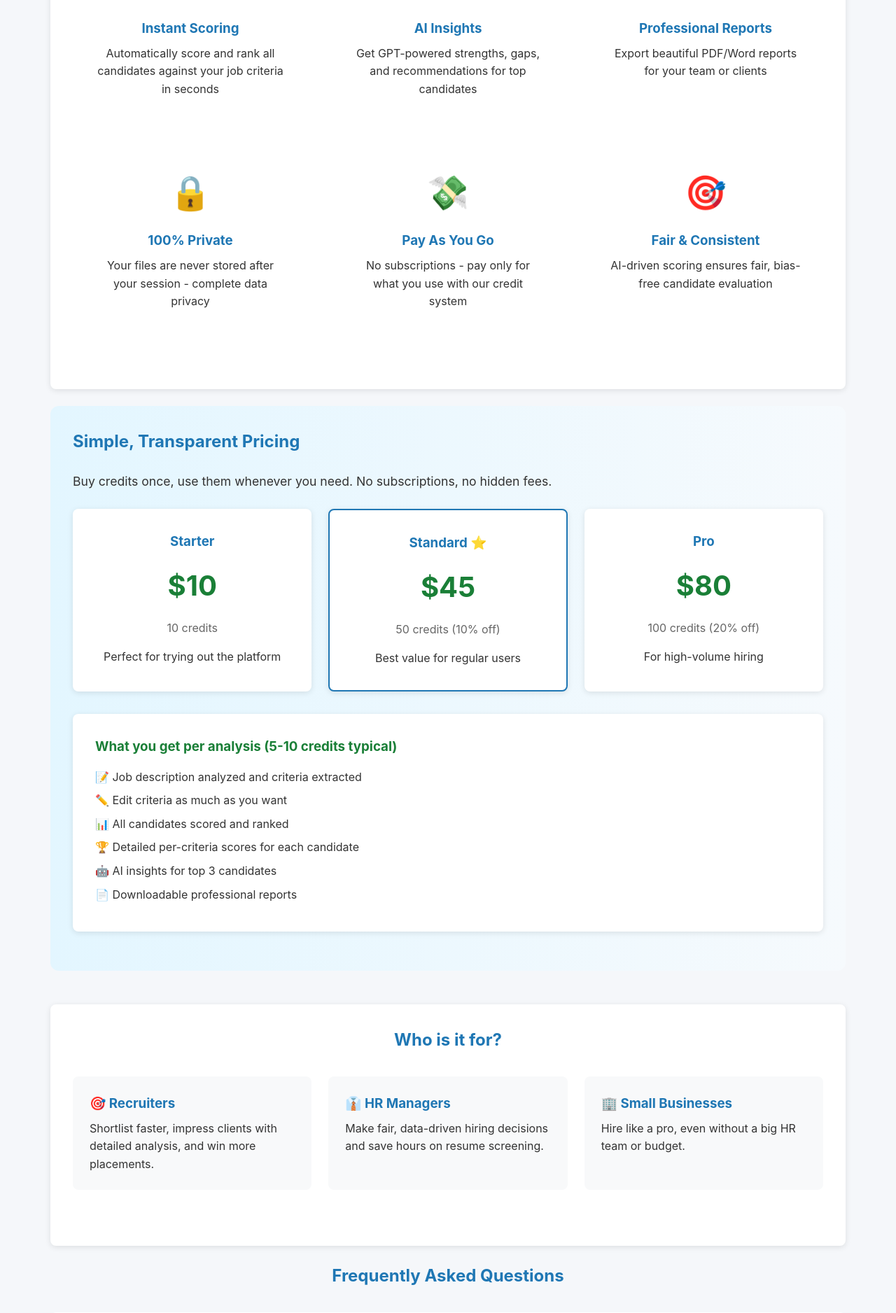
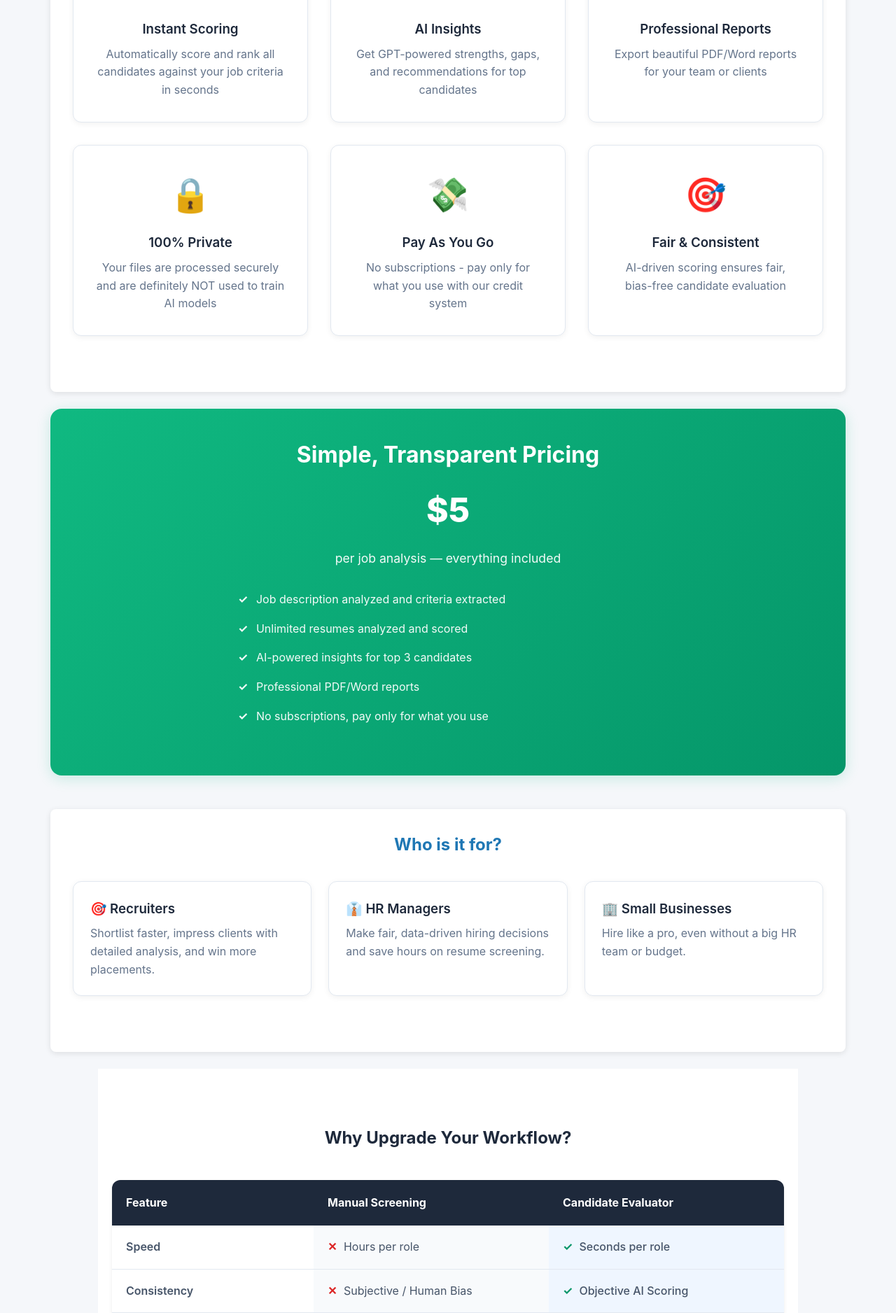
Before and after one commit to nigelfitz/candidate-evaluator, a Flask app: page / in a window 1280 px wide. Shown: the part 769-2645 px from the top of the page at 70% size. Run offline with Flask 3, Linux system fonts and the light colour scheme.

```diff
--- a/flask_app/templates/base.html
+++ b/flask_app/templates/base.html
@@ -55,9 +55,20 @@
             border-radius: 4px;
         }
 
+        .navbar-menu a.btn-primary,
+        .navbar-menu a.btn-success {
+            color: white;
+        }
+
         .navbar-menu a:hover {
             color: #1f77b4;
             background-color: #f0f4f8;
+        }
+
+        .navbar-menu a.btn-primary:hover,
+        .navbar-menu a.btn-success:hover {
+            color: white;
+            background-color: #155a8a;
         }
 
         .navbar-menu a.active {
@@ -200,20 +211,18 @@
         </a>
         <div class="navbar-menu">
             {% if current_user.is_authenticated %}
-                <a href="{{ url_for('dashboard') }}" class="{% if request.endpoint == 'dashboard' %}active{% endif %}">🏠 Dashboard</a>
-                <a href="{{ url_for('analyze') }}" class="{% if request.endpoint == 'analyze' %}active{% endif %}">🎯 Analyse Candidates</a>
-                <a href="{{ url_for('job_history') }}" class="{% if request.endpoint == 'job_history' %}active{% endif %}">📋 Job History</a>
-                <span style="color: #ccc; margin: 0 0.5rem;">|</span>
-                <a href="{{ url_for('settings') }}" class="{% if request.endpoint == 'settings' %}active{% endif %}">⚙️ Settings</a>
+                <a href="{{ url_for('analyze', new=1) }}" class="btn btn-primary" style="font-size: 0.9rem; padding: 0.5rem 1rem;">+ New Analysis</a>
+                <a href="{{ url_for('job_history') }}" class="{% if request.endpoint == 'job_history' %}active{% endif %}">📋 My History</a>
                 <a href="{{ url_for('help') }}" class="{% if request.endpoint == 'help' %}active{% endif %}">❓ Help</a>
-                <a href="{{ url_for('account') }}" class="{% if request.endpoint == 'account' %}active{% endif %}" style="color: #059669; font-weight: 600;">💰 ${{ "%.2f"|format(current_user.balance_usd) }}</a>
-                <a href="{{ url_for('payments.buy_credits') }}">💳 Add Funds</a>
-                <a href="{{ url_for('auth.logout') }}" class="btn btn-secondary">Logout</a>
+                <span style="color: #059669; font-weight: 600; padding: 0.5rem 1rem; background: #d1fae5; border-radius: 6px;">💰 ${{ "%.2f"|format(current_user.balance_usd) }}</span>
+                <a href="{{ url_for('account') }}" class="{% if request.endpoint == 'account' or request.endpoint == 'settings' %}active{% endif %}">👤 Account</a>
+                <a href="{{ url_for('auth.logout') }}" style="color: #666;">Logout</a>
             {% else %}
-                <a href="{{ url_for('dashboard') }}" class="{% if request.endpoint == 'dashboard' %}active{% endif %}">🏠 Dashboard</a>
-                <a href="{{ url_for('help') }}" class="{% if request.endpoint == 'help' %}active{% endif %}">❓ Help</a>
-                <a href="{{ url_for('auth.login') }}" class="btn btn-primary">Login</a>
-                <a href="{{ url_for('auth.register') }}" class="btn btn-success">Sign Up</a>
+                <a href="#features">Features</a>
+                <a href="#pricing">Pricing</a>
+                <a href="{{ url_for('help') }}">Help</a>
+                <a href="{{ url_for('auth.login') }}" class="btn btn-primary">Log In</a>
+                <a href="{{ url_for('auth.register') }}" class="btn btn-success">Get Started</a>
             {% endif %}
         </div>
     </nav>
--- a/flask_app/templates/landing.html
+++ b/flask_app/templates/landing.html
@@ -4,18 +4,23 @@
 
 {% block extra_css %}
 <style>
+    /* Modern Blue/Slate Styling - Matches Dashboard */
+
     .hero {
         text-align: center;
         padding: 4rem 2rem;
-        background: linear-gradient(135deg, #667eea 0%, #764ba2 100%);
+        background: linear-gradient(135deg, #2563eb 0%, #1e40af 100%);
         color: white;
-        border-radius: 12px;
+        border-radius: 16px;
         margin-bottom: 3rem;
+        box-shadow: 0 4px 20px rgba(37, 99, 235, 0.2);
     }
 
     .hero h1 {
         font-size: 3rem;
         margin-bottom: 1rem;
+        font-weight: 700;
+        color: white;
     }
 
     .hero p {
@@ -34,6 +39,16 @@
     .feature {
         text-align: center;
         padding: 2rem;
+        background: white;
+        border-radius: 12px;
+        box-shadow: 0 2px 8px rgba(0, 0, 0, 0.06);
+        border: 1px solid #e2e8f0;
+        transition: all 0.2s;
+    }
+
+    .feature:hover {
+        box-shadow: 0 4px 16px rgba(0, 0, 0, 0.1);
+        transform: translateY(-2px);
     }
 
     .feature-icon {
@@ -42,20 +57,31 @@
     }
 
     .feature h3 {
-        color: #1f77b4;
+        color: #1e293b;
         margin-bottom: 0.5rem;
+        font-weight: 600;
+    }
+
+    .feature p {
+        color: #64748b;
+        line-height: 1.6;
     }
 
     .pricing {
-        background: linear-gradient(90deg, #e3f6ff 0%, #f6fafd 100%);
-        border-radius: 12px;
-        padding: 2rem;
+        background: linear-gradient(135deg, #10b981 0%, #059669 100%);
+        border-radius: 16px;
+        padding: 2.5rem;
         margin-bottom: 3rem;
+        color: white;
+        text-align: center;
+        box-shadow: 0 4px 20px rgba(16, 185, 129, 0.2);
     }
 
     .pricing h2 {
-        color: #1f77b4;
-        margin-bottom: 1.5rem;
+        font-size: 2rem;
+        font-weight: 700;
+        margin-bottom: 0.5rem;
+        color: white;
     }
 
     .pricing-grid {
@@ -63,31 +89,62 @@
         grid-template-columns: repeat(auto-fit, minmax(250px, 1fr));
         gap: 1.5rem;
         margin-top: 1.5rem;
+        max-width: 900px;
+        margin-left: auto;
+        margin-right: auto;
     }
 
     .pricing-card {
         background: white;
         padding: 2rem;
-        border-radius: 8px;
+        border-radius: 12px;
         box-shadow: 0 2px 8px rgba(0,0,0,0.1);
         text-align: center;
+        color: #1e293b;
     }
 
     .pricing-card h3 {
-        color: #1f77b4;
+        color: #2563eb;
         margin-bottom: 1rem;
+        font-weight: 600;
     }
 
     .price {
-        font-size: 2.5rem;
-        font-weight: 700;
-        color: #1a7f37;
+        font-size: 3rem;
+        font-weight: 800;
         margin: 1rem 0;
+        color: white;
+    }
+
+    .pricing p {
+        font-size: 1.1rem;
+        opacity: 0.95;
+        margin-bottom: 1.5rem;
+    }
+
+    .pricing ul {
+        text-align: left;
+        max-width: 600px;
+        margin: 0 auto 1.5rem;
+        list-style: none;
+        padding: 0;
+    }
+
+    .pricing li {
+        padding: 0.5rem 0;
+        font-size: 1rem;
+        opacity: 0.95;
+    }
+
+    .pricing li::before {
+        content: "✓ ";
+        font-weight: bold;
+        margin-right: 0.5rem;
     }
 
     .price-per {
         font-size: 1rem;
-        color: #666;
+        color: #64748b;
     }
 
     .use-cases {
@@ -98,14 +155,22 @@
     }
 
     .use-case-card {
-        background: #f8f9fa;
+        background: white;
         padding: 1.5rem;
-        border-radius: 8px;
+        border-radius: 12px;
+        border: 1px solid #e2e8f0;
+        box-shadow: 0 2px 8px rgba(0, 0, 0, 0.06);
     }
 
     .use-case-card h3 {
-        color: #1f77b4;
+        color: #1e293b;
         margin-bottom: 0.5rem;
+        font-weight: 600;
+    }
+
+    .use-case-card p {
+        color: #64748b;
+        line-height: 1.6;
     }
 
     .faq {
@@ -115,33 +180,106 @@
     .faq-item {
         background: white;
         padding: 1.5rem;
-        border-radius: 8px;
+        border-radius: 12px;
         margin-bottom: 1rem;
+        border: 1px solid #e2e8f0;
+        box-shadow: 0 2px 8px rgba(0, 0, 0, 0.06);
     }
 
     .faq-q {
         font-weight: 600;
-        color: #1f77b4;
+        color: #1e293b;
         margin-bottom: 0.5rem;
+        font-size: 1.1rem;
+    }
+
+    .faq-a {
+        color: #64748b;
+        line-height: 1.6;
     }
 
     .cta-section {
         text-align: center;
         padding: 3rem 2rem;
-        background: linear-gradient(135deg, #667eea 0%, #764ba2 100%);
+        background: linear-gradient(135deg, #2563eb 0%, #1e40af 100%);
         color: white;
+        border-radius: 16px;
+        box-shadow: 0 4px 20px rgba(37, 99, 235, 0.2);
+    }
+
+    /* Feature Comparison Table */
+    .comparison-section {
+        padding: 80px 20px;
+        background-color: #ffffff;
+        max-width: 1000px;
+        margin: 0 auto 3rem;
+    }
+    .comparison-table {
+        width: 100%;
+        border-collapse: collapse;
+        box-shadow: 0 4px 6px -1px rgba(0, 0, 0, 0.1);
         border-radius: 12px;
+        overflow: hidden;
     }
+    .comparison-table th {
+        background-color: #1e293b;
+        color: white;
+        padding: 20px;
+        text-align: left;
+    }
+    .comparison-table td {
+        padding: 18px 20px;
+        border-bottom: 1px solid #e2e8f0;
+        color: #475569;
+    }
+    .feature-name {
+        font-weight: 600;
+        color: #1e293b;
+        width: 30%;
+    }
+    .old-way {
+        background-color: #f8fafc;
+        width: 35%;
+    }
+    .ai-way {
+        background-color: #eff6ff; /* Soft blue tint */
+        width: 35%;
+        font-weight: 500;
+        color: #1e40af;
+    }
+    .check-mark { color: #059669; font-weight: bold; margin-right: 5px; }
+    .x-mark { color: #dc2626; font-weight: bold; margin-right: 5px; }
 
     .cta-section h2 {
         font-size: 2.5rem;
         margin-bottom: 1rem;
+        font-weight: 700;
+        color: white;
     }
 
     .cta-section .btn {
         font-size: 1.2rem;
         padding: 1rem 2rem;
         margin: 0.5rem;
+    }
+
+    /* Mobile Responsive */
+    @media (max-width: 768px) {
+        .hero h1 {
+            font-size: 2rem;
+        }
+
+        .cta-section h2 {
+            font-size: 1.8rem;
+        }
+
+        .comparison-table {
+            font-size: 0.85rem;
+        }
+
+        .comparison-table th, .comparison-table td {
+            padding: 12px 10px;
+        }
     }
 </style>
 {% endblock %}
@@ -175,7 +313,7 @@
         <div class="feature">
             <div class="feature-icon">🔒</div>
             <h3>100% Private</h3>
-            <p>Your files are never stored after your session - complete data privacy</p>
+            <p>Your files are processed securely and are definitely NOT used to train AI models</p>
         </div>
         <div class="feature">
             <div class="feature-icon">💸</div>
@@ -192,40 +330,15 @@
 
 <div class="pricing">
     <h2>Simple, Transparent Pricing</h2>
-    <p style="font-size: 1.1rem; margin-bottom: 1.5rem;">Buy credits once, use them whenever you need. No subscriptions, no hidden fees.</p>
-
-    <div class="pricing-grid">
-        <div class="pricing-card">
-            <h3>Starter</h3>
-            <div class="price">$10</div>
-            <div class="price-per">10 credits</div>
-            <p style="margin-top: 1rem;">Perfect for trying out the platform</p>
-        </div>
-        <div class="pricing-card" style="border: 2px solid #1f77b4;">
-            <h3>Standard ⭐</h3>
-            <div class="price">$45</div>
-            <div class="price-per">50 credits (10% off)</div>
-            <p style="margin-top: 1rem;">Best value for regular users</p>
-        </div>
-        <div class="pricing-card">
-            <h3>Pro</h3>
-            <div class="price">$80</div>
-            <div class="price-per">100 credits (20% off)</div>
-            <p style="margin-top: 1rem;">For high-volume hiring</p>
-        </div>
-    </div>
-
-    <div class="card" style="margin-top: 2rem;">
-        <h3 style="color: #1a7f37; margin-bottom: 1rem;">What you get per analysis (5-10 credits typical)</h3>
-        <ul style="list-style-type: none; padding-left: 0;">
-            <li style="margin-bottom: 0.5rem;">📝 Job description analyzed and criteria extracted</li>
-            <li style="margin-bottom: 0.5rem;">✏️ Edit criteria as much as you want</li>
-            <li style="margin-bottom: 0.5rem;">📊 All candidates scored and ranked</li>
-            <li style="margin-bottom: 0.5rem;">🏆 Detailed per-criteria scores for each candidate</li>
-            <li style="margin-bottom: 0.5rem;">🤖 AI insights for top 3 candidates</li>
-            <li style="margin-bottom: 0.5rem;">📄 Downloadable professional reports</li>
-        </ul>
-    </div>
+    <div class="price">$5</div>
+    <p>per job analysis — everything included</p>
+    <ul>
+        <li>Job description analyzed and criteria extracted</li>
+        <li>Unlimited resumes analyzed and scored</li>
+        <li>AI-powered insights for top 3 candidates</li>
+        <li>Professional PDF/Word reports</li>
+        <li>No subscriptions, pay only for what you use</li>
+    </ul>
 </div>
 
 <div class="card">
@@ -246,37 +359,72 @@
     </div>
 </div>
 
+<!-- Feature Comparison Table -->
+<div class="comparison-section">
+    <h2 style="text-align: center; margin-bottom: 40px; color: #1e293b;">Why Upgrade Your Workflow?</h2>
+    <table class="comparison-table">
+        <thead>
+            <tr>
+                <th>Feature</th>
+                <th>Manual Screening</th>
+                <th>Candidate Evaluator</th>
+            </tr>
+        </thead>
+        <tbody>
+            <tr>
+                <td class="feature-name">Speed</td>
+                <td class="old-way"><span class="x-mark">✕</span> Hours per role</td>
+                <td class="ai-way"><span class="check-mark">✓</span> Seconds per role</td>
+            </tr>
+            <tr>
+                <td class="feature-name">Consistency</td>
+                <td class="old-way"><span class="x-mark">✕</span> Subjective / Human Bias</td>
+                <td class="ai-way"><span class="check-mark">✓</span> Objective AI Scoring</td>
+            </tr>
+            <tr>
+                <td class="feature-name">Ranking</td>
+                <td class="old-way"><span class="x-mark">✕</span> Unordered pile of PDFs</td>
+                <td class="ai-way"><span class="check-mark">✓</span> Automatic Leaderboard</td>
+            </tr>
+            <tr>
+                <td class="feature-name">Insights</td>
+                <td class="old-way"><span class="x-mark">✕</span> Surface-level skim</td>
+                <td class="ai-way"><span class="check-mark">✓</span> Deep Skill Analysis</td>
+            </tr>
+            <tr>
+                <td class="feature-name">Cost</td>
+                <td class="old-way"><span class="x-mark">✕</span> High Labor Costs</td>
+                <td class="ai-way"><span class="check-mark">✓</span> Fraction of the price</td>
+            </tr>
+        </tbody>
+    </table>
+</div>
+
 <div class="faq">
-    <h2 style="text-align: center; color: #1f77b4; margin-bottom: 2rem;">Frequently Asked Questions</h2>
+    <h2 style="text-align: center; color: #1e293b; margin-bottom: 2rem;">Frequently Asked Questions: Data Security ~ Pricing ~ Inclusions</h2>
 
     <div class="faq-item">
-        <div class="faq-q">How does Candidate Evaluator work?</div>
-        <div class="faq-a">Upload your job description and candidate CVs. The app automatically scores each candidate against extracted criteria, then generates AI-powered insights for your top picks.</div>
+        <div class="faq-q">Is my data safe?</div>
+        <div class="faq-a">Yes! Your data and uploaded files are stored on our secure server. We store the data and files for each job in case you need to access them again later (e.g. if you get some late resumes and want to re-run the analysis to include them). If you prefer that they are not retained after you have finished, we have a Job History section where you can easily delete any historical jobs. Your data is NOT used to train AI models. Any data transmitted to OpenAI for "AI" analysis is done securely via HTTPS to API endpoints and is only retained by OpenAI for up to 30 days for abuse and misuse monitoring. After 30 days it is automatically deleted from OpenAI's servers. Read our Help & FAQ page (Privacy & Data Handling) for more information.</div>
     </div>
 
     <div class="faq-item">
-        <div class="faq-q">Is my data safe?</div>
-        <div class="faq-a">Absolutely! Your files are processed in memory and never stored permanently. All data is deleted after your session ends. We use industry-standard encryption for all data in transit.</div>
+        <div class="faq-q">How much does it cost?</div>
+        <div class="faq-a">As stated above, it costs just $5 per job.</div>
+        <div class="faq-a">That gets the assessment criteria extracted from your job description and all candidate resumes scored and ranked against those criteria. It also gets AI powered insights on your top 3 ranked candidates, plus all of our reports for you to download.</div>
+        <div class="faq-a">If you want AI insights for more than the top 3 candidates, No Problem! You can get those insights for any number of candidates you want. It's just $1 per extra candidate.</div>
+        <div class="faq-a">This isn't some hidden scam to try and get you to pay more for the stuff you really need. The simple reason that we only include AI insights for the top 3 candidates in our basic price is because our costs increase the more we use the expensive AI models that are needed to generate those insightful human-like outputs. We include the top 3 in our basic price because that is often enough for many of our clients. But if you want to do a few, or a lot more, at $1 each it's probably not going to break your budget.</div>
+        <div class="faq-a">There are no hidden costs with us. Just pay for what you use. And if it's too much hassle to pay each time you process a job, you can load up as much credit as you like and we'll deduct each job from your credit balance.</div>
     </div>
 
     <div class="faq-item">
-        <div class="faq-q">How much does an analysis cost?</div>
-        <div class="faq-a">Typically 5-10 credits per job analysis (depending on number of candidates and criteria). That's about $5-10 to screen 20+ candidates thoroughly - less than the cost of lunch!</div>
-    </div>
-
-    <div class="faq-item">
-        <div class="faq-q">What formats are supported?</div>
-        <div class="faq-a">We support PDF, DOCX, and TXT files for both job descriptions and resumes. Most CVs work great with our AI-powered text extraction.</div>
+        <div class="faq-q">What do I get in a report?</div>
+        <div class="faq-a">You get ranked candidates, detailed scoring, and (for selected candidates) AI-generated strengths, gaps, and recommendations. Export as PDF or Word.</div>
     </div>
 
     <div class="faq-item">
         <div class="faq-q">Can I try it before buying?</div>
-        <div class="faq-a">We don't offer free trials, but at just $10 for the Starter package, you can test it on a real job with minimal risk. We're confident you'll love it!</div>
-    </div>
-
-    <div class="faq-item">
-        <div class="faq-q">Do credits expire?</div>
-        <div class="faq-a">No! Your credits never expire. Buy once and use them whenever you need to hire.</div>
+        <div class="faq-a">Unfortunately, No. It costs us money to use the AI models that are needed for every analysis. If we offer free trials, we risk incurring costs that we can't control. Controlling our costs enables us to keep our pricing as low as we can, and at just $5 per job, we encourage you to just give it one go. We're confident that you'll be impressed and will come back again and again.</div>
     </div>
 </div>
 
```
Also changed, not shown: flask_app/templates/dashboard.html (+20 -12 lines).
